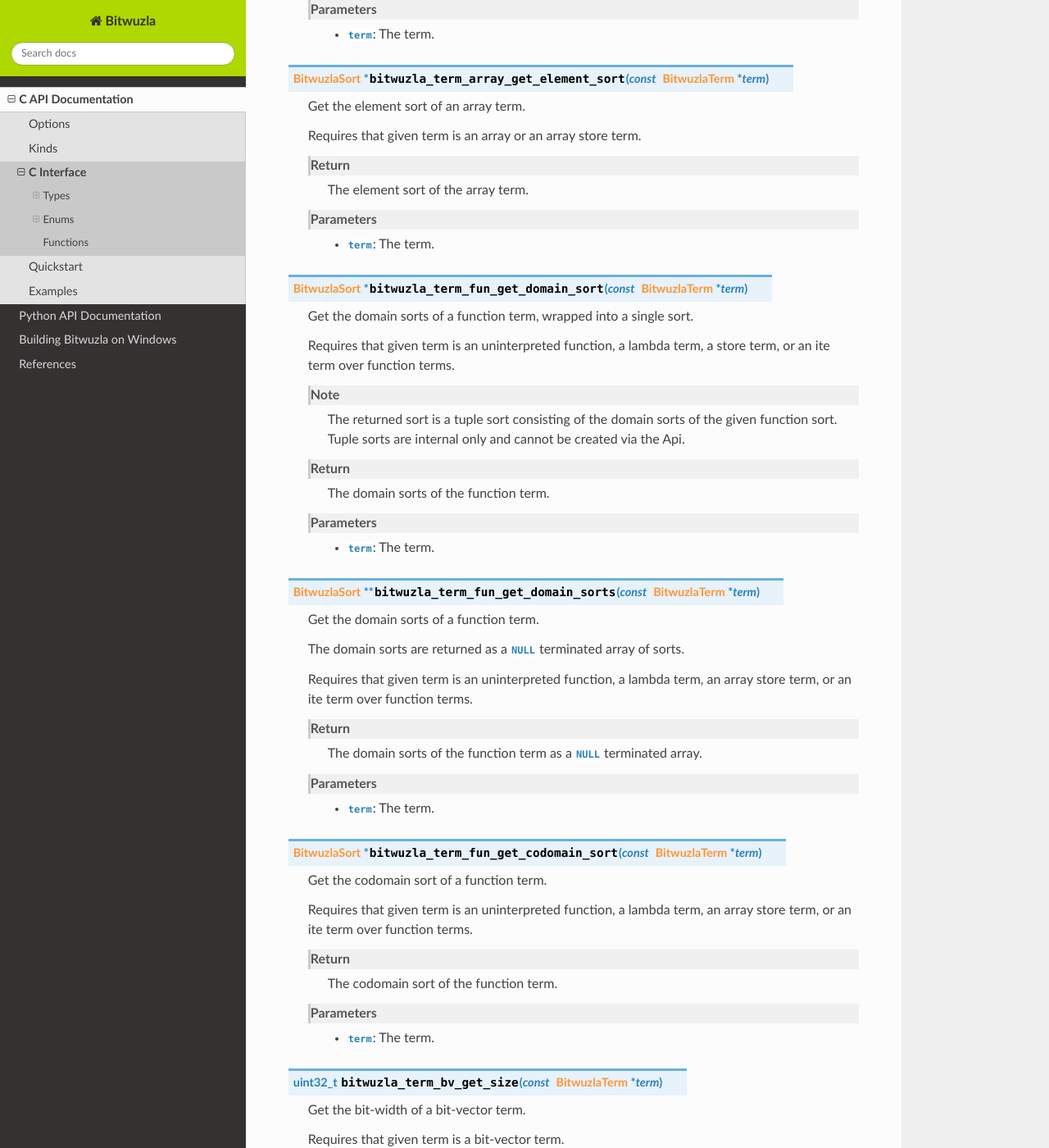
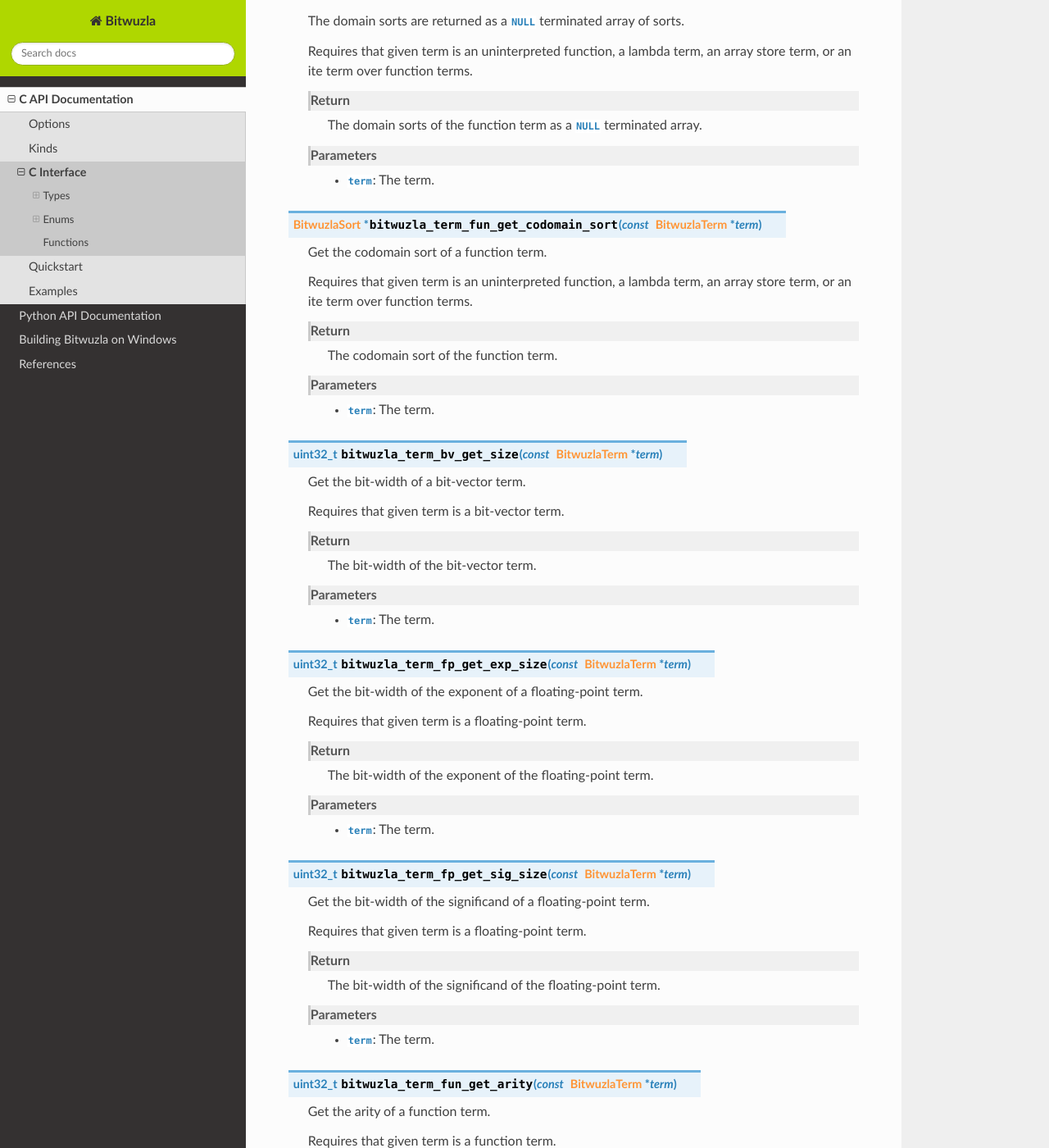
Before and after one commit to bitwuzla/bitwuzla.github.io, a Jekyll site: the page docs/c/interface.html, which Jekyll copies as it is, in a window 1280 px wide and 1400 px high, scrolled down 34169 px. Shown: the whole window at 82% size. Built offline with Jekyll 4.4.1, drawn with Linux system fonts in a browser that asks for light colours; some of the changed text lies outside the part shown.

```diff
--- a/docs/c/interface.html
+++ b/docs/c/interface.html
@@ -690,12 +690,10 @@ Standard 754.</p>
 <dt><strong>See</strong></dt><dd><p><ul class="simple">
 <li><p><code class="docutils literal notranslate"><a class="reference internal" href="#bitwuzla_8h_1a6df3b1d90d4430f8c48d0a7556fa28c8"><span class="std std-ref"><span class="pre">bitwuzla_sort_is_fun</span></span></a></code></p></li>
 <li><p><code class="docutils literal notranslate"><a class="reference internal" href="#bitwuzla_8h_1a43fad67964296d694e1d778ef36dd6b3"><span class="std std-ref"><span class="pre">bitwuzla_sort_fun_get_arity</span></span></a></code></p></li>
-<li><p><code class="docutils literal notranslate"><a class="reference internal" href="#bitwuzla_8h_1af0ed469bbc7eee1d01d68142f63b4c09"><span class="std std-ref"><span class="pre">bitwuzla_sort_fun_get_domain</span></span></a></code></p></li>
 <li><p><code class="docutils literal notranslate"><a class="reference internal" href="#bitwuzla_8h_1ae9382268679c8a8c8d17f2490fa4cda2"><span class="std std-ref"><span class="pre">bitwuzla_sort_fun_get_domain_sorts</span></span></a></code></p></li>
 <li><p><code class="docutils literal notranslate"><a class="reference internal" href="#bitwuzla_8h_1a71499fb6668baf719a6e69b526c44afb"><span class="std std-ref"><span class="pre">bitwuzla_sort_fun_get_codomain</span></span></a></code></p></li>
 <li><p><code class="docutils literal notranslate"><a class="reference internal" href="#bitwuzla_8h_1a3aac9c657675ef44b02593a8c67611d6"><span class="std std-ref"><span class="pre">bitwuzla_term_is_fun</span></span></a></code></p></li>
 <li><p><code class="docutils literal notranslate"><a class="reference internal" href="#bitwuzla_8h_1a9923185e3702c57253a6a713d67cb3a7"><span class="std std-ref"><span class="pre">bitwuzla_term_fun_get_arity</span></span></a></code></p></li>
-<li><p><code class="docutils literal notranslate"><a class="reference internal" href="#bitwuzla_8h_1a24b489b2f56c6ec1b58600b154f3894c"><span class="std std-ref"><span class="pre">bitwuzla_term_fun_get_domain_sort</span></span></a></code></p></li>
 <li><p><code class="docutils literal notranslate"><a class="reference internal" href="#bitwuzla_8h_1a1da3b8237eeda3700900317b5bdb1fa9"><span class="std std-ref"><span class="pre">bitwuzla_term_fun_get_domain_sorts</span></span></a></code></p></li>
 <li><p><code class="docutils literal notranslate"><a class="reference internal" href="#bitwuzla_8h_1a691d9cbf8cb5b020ff7bd43ffea3f684"><span class="std std-ref"><span class="pre">bitwuzla_term_fun_get_codomain_sort</span></span></a></code> </p></li>
 </ul>
@@ -1900,24 +1898,6 @@ Standard 754.</p>
 </dd></dl>
 
 <dl class="c function">
-<dt id="c.bitwuzla_sort_fun_get_domain">
-<span class="target" id="bitwuzla_8h_1af0ed469bbc7eee1d01d68142f63b4c09"></span><a class="reference internal" href="#c.BitwuzlaSort" title="BitwuzlaSort">BitwuzlaSort</a> *<code class="sig-name descname">bitwuzla_sort_fun_get_domain</code><span class="sig-paren">(</span><em class="property">const</em> <a class="reference internal" href="#c.BitwuzlaSort" title="BitwuzlaSort">BitwuzlaSort</a> *<em>sort</em><span class="sig-paren">)</span><a class="headerlink" href="#c.bitwuzla_sort_fun_get_domain" title="Permalink to this definition">¶</a><br /></dt>
-<dd><p>Get the domain sorts of a function sort, wrapped into a single sort.</p>
-<p>Requires that given sort is a function sort.</p>
-<p><dl class="simple">
-<dt><strong>Note</strong></dt><dd><p>The returned sort is a tuple sort consisting of the domain sorts of the given function sort. Tuple sorts are internal only and cannot be created via the Api.</p>
-</dd>
-<dt><strong>Return</strong></dt><dd><p>The domain sorts of the function sort. </p>
-</dd>
-<dt><strong>Parameters</strong></dt><dd><ul class="breatheparameterlist simple">
-<li><p><code class="docutils literal notranslate"><span class="pre">sort</span></code>: The sort.</p></li>
-</ul>
-</dd>
-</dl>
-</p>
-</dd></dl>
-
-<dl class="c function">
 <dt id="c.bitwuzla_sort_fun_get_domain_sorts">
 <span class="target" id="bitwuzla_8h_1ae9382268679c8a8c8d17f2490fa4cda2"></span><a class="reference internal" href="#c.BitwuzlaSort" title="BitwuzlaSort">BitwuzlaSort</a> **<code class="sig-name descname">bitwuzla_sort_fun_get_domain_sorts</code><span class="sig-paren">(</span><em class="property">const</em> <a class="reference internal" href="#c.BitwuzlaSort" title="BitwuzlaSort">BitwuzlaSort</a> *<em>sort</em><span class="sig-paren">)</span><a class="headerlink" href="#c.bitwuzla_sort_fun_get_domain_sorts" title="Permalink to this definition">¶</a><br /></dt>
 <dd><p>Get the domain sorts of a function sort.</p>
@@ -2190,24 +2170,6 @@ Standard 754.</p>
 <p>Requires that given term is an array or an array store term.</p>
 <p><dl class="simple">
 <dt><strong>Return</strong></dt><dd><p>The element sort of the array term. </p>
-</dd>
-<dt><strong>Parameters</strong></dt><dd><ul class="breatheparameterlist simple">
-<li><p><code class="docutils literal notranslate"><span class="pre">term</span></code>: The term.</p></li>
-</ul>
-</dd>
-</dl>
-</p>
-</dd></dl>
-
-<dl class="c function">
-<dt id="c.bitwuzla_term_fun_get_domain_sort">
-<span class="target" id="bitwuzla_8h_1a24b489b2f56c6ec1b58600b154f3894c"></span><a class="reference internal" href="#c.BitwuzlaSort" title="BitwuzlaSort">BitwuzlaSort</a> *<code class="sig-name descname">bitwuzla_term_fun_get_domain_sort</code><span class="sig-paren">(</span><em class="property">const</em> <a class="reference internal" href="#c.BitwuzlaTerm" title="BitwuzlaTerm">BitwuzlaTerm</a> *<em>term</em><span class="sig-paren">)</span><a class="headerlink" href="#c.bitwuzla_term_fun_get_domain_sort" title="Permalink to this definition">¶</a><br /></dt>
-<dd><p>Get the domain sorts of a function term, wrapped into a single sort.</p>
-<p>Requires that given term is an uninterpreted function, a lambda term, a store term, or an ite term over function terms.</p>
-<p><dl class="simple">
-<dt><strong>Note</strong></dt><dd><p>The returned sort is a tuple sort consisting of the domain sorts of the given function sort. Tuple sorts are internal only and cannot be created via the Api.</p>
-</dd>
-<dt><strong>Return</strong></dt><dd><p>The domain sorts of the function term. </p>
 </dd>
 <dt><strong>Parameters</strong></dt><dd><ul class="breatheparameterlist simple">
 <li><p><code class="docutils literal notranslate"><span class="pre">term</span></code>: The term.</p></li>
--- a/docs/static/custom.css
+++ b/docs/static/custom.css
@@ -38,6 +38,14 @@ a:hover, a:focus {
   color: #ba2121;
 }
 
+.wy-nav-top {
+  background-color: #afd700;
+}
+
+.wy-nav-top a {
+    color: #343131;
+}
+
 .wy-side-nav-search {
   background-color: #afd700;
 }
```
Also changed, not shown: docs/genindex.html (+2 -6 lines), docs/searchindex.js.
